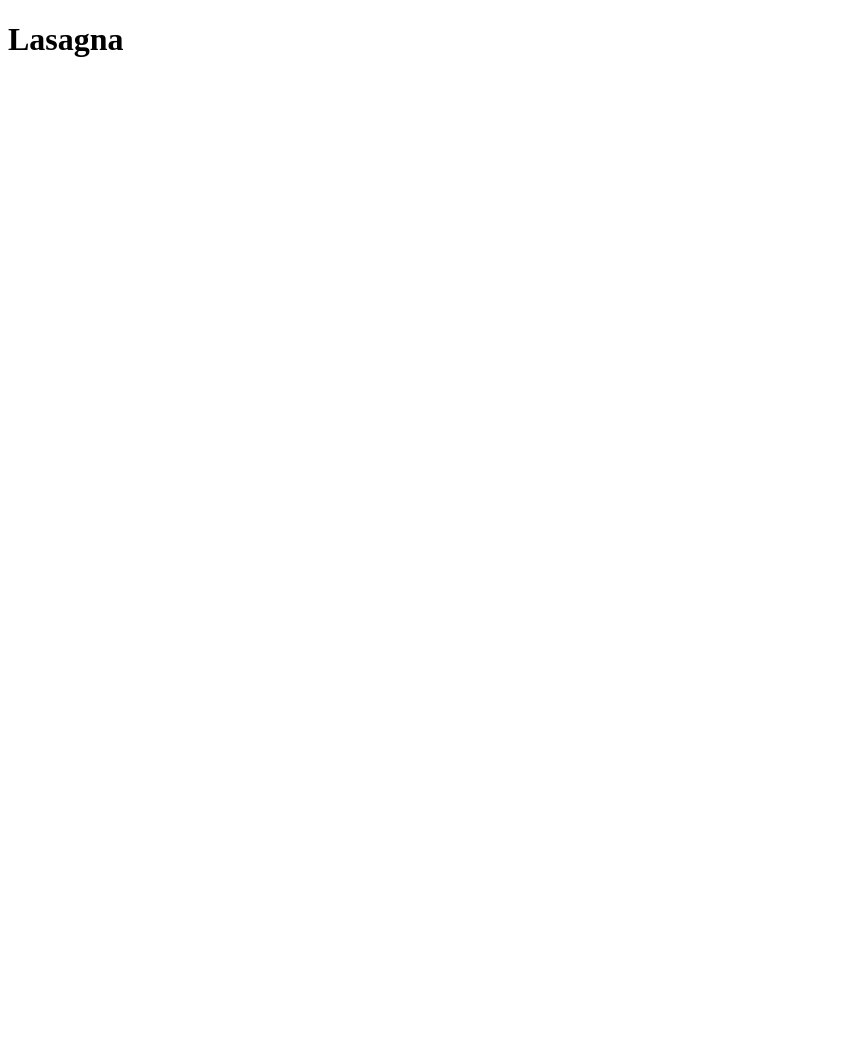
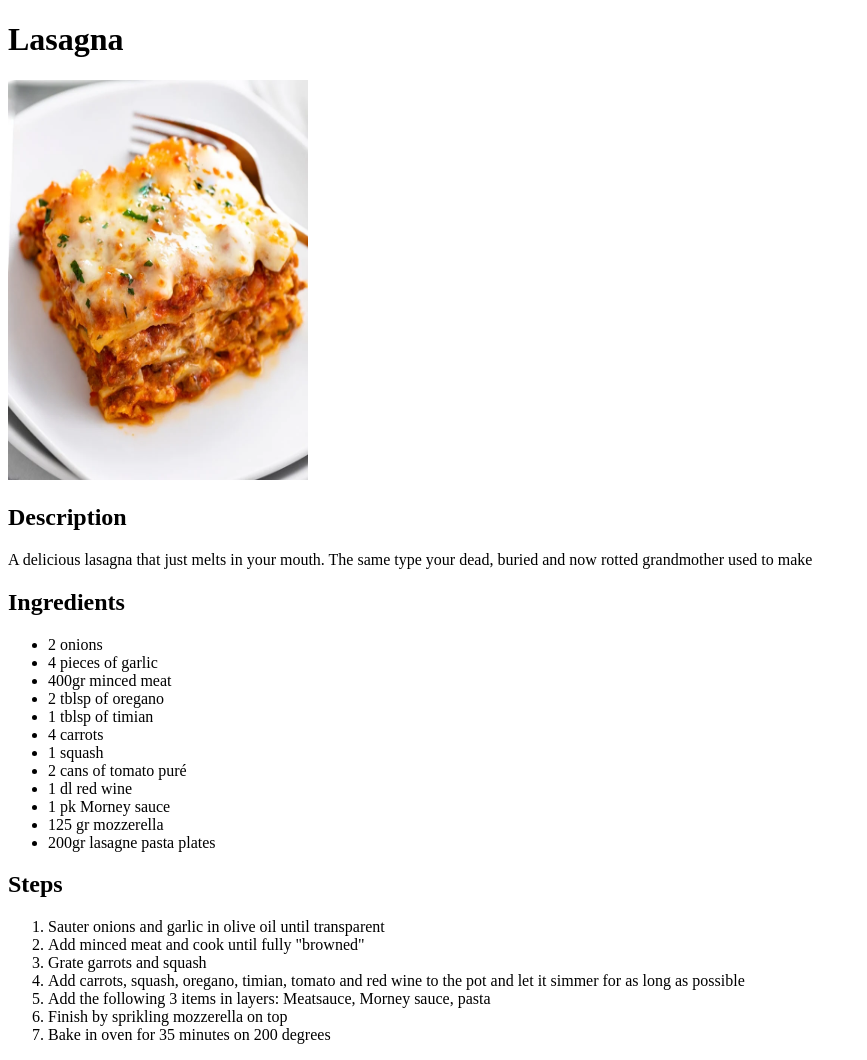
Before and after one commit to Hinkakan/odin-recipes, a plain HTML site: page recipes/lasagna.html in a window 1280 px wide. Shown: the whole page, without its empty margins (0-867 px from the left). Before the commit the page ends 800 px from the top, so only its background shows below. Drawn offline with Linux system fonts and the light colour scheme.

Commit message:
Added lasagna. Finished iteration 3

```diff
--- a/recipes/lasagna.html
+++ b/recipes/lasagna.html
@@ -7,5 +7,34 @@
     </head>
     <body>
         <h1>Lasagna</h1>
+        <img src="../img/lasagna.jpg" alt="A picture of a lasagna" height="400" width="300">
+        <h2>Description</h2>
+        <p>A delicious lasagna that just melts in your mouth. The same type your dead, buried and now rotted grandmother used to make</p>
+        <h2>Ingredients</h2>
+        <ul>
+            <li>2 onions</li>
+            <li> 4 pieces of garlic</li>
+            <li>400gr minced meat</li>
+            <li>2 tblsp of oregano</li>
+            <li>1 tblsp of timian</li>
+            <li>4 carrots</li>
+            <li>1 squash</li>
+            <li>2 cans of tomato puré</li>
+            <li>1 dl red wine</li>
+            <li>1 pk Morney sauce</li>
+            <li>125 gr mozzerella</li>
+            <li>200gr lasagne pasta plates</li>
+        </ul>
+        <h2>Steps</h2>
+        <ol>
+            <li>Sauter onions and garlic in olive oil until transparent</li>
+            <li>Add minced meat and cook until fully "browned"</li>
+            <li>Grate garrots and squash</li>
+            <li>Add carrots, squash, oregano, timian, tomato and red wine to the pot and let it simmer for as long as possible</li>
+            <li>Add the following 3 items in layers: Meatsauce, Morney sauce, pasta</li>
+            <li>Finish by sprikling mozzerella on top</li>
+            <li>Bake in oven for 35 minutes on 200 degrees</li>
+        </ol>
+
     </body>
 </html>
```
Also changed, not shown: img/lasagna.jpg (added).
